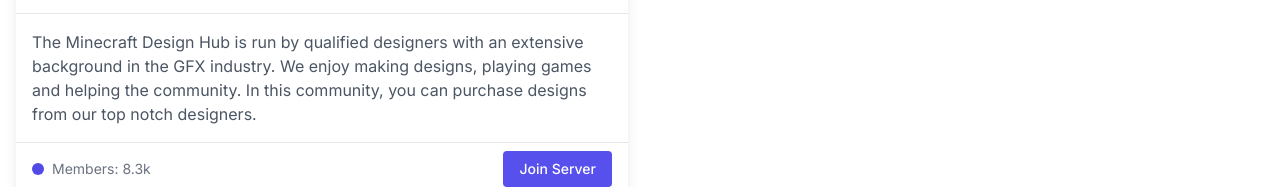
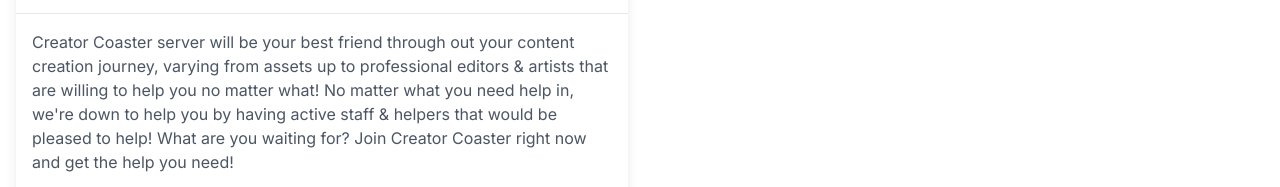
Before and after one commit to Yxmura/CreatorOnWheels, a website: page build/discords.html in a window 1280 px wide. Shown: the part 773-960 px from the top of the page. Drawn offline with nearby package versions, Linux system fonts and the light colour scheme.

Commit message:
changed Creator Coaster desc.

```diff
--- a/build/discords.html
+++ b/build/discords.html
@@ -149,7 +149,8 @@
                 </div>
                 <div class="p-4">
                   <p class="text-gray-600 dark:text-gray-300">
-                    The Minecraft Design Hub is run by qualified designers with an extensive background in the GFX industry. We enjoy making designs, playing games and helping the community. In this community, you can purchase designs from our top notch designers.
+                    Creator Coaster server will be your best friend through out your content creation journey, varying from assets up to professional editors & artists that are willing to help you no matter what!  No matter what you need help in, we're down to help you by having active staff & helpers that would be pleased to help!
+What are you waiting for? Join Creator Coaster right now and get the help you need!
                   </p>
                 </div>
                 <div class="px-4 py-2 border-t border-gray-200 dark:border-gray-700 flex items-center justify-between">
```
Also changed, not shown: build/css/gen/output.css.
